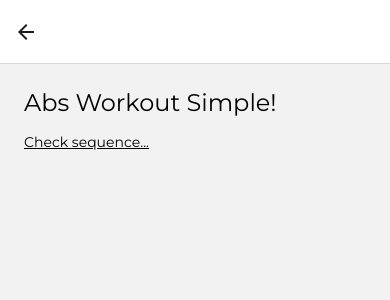
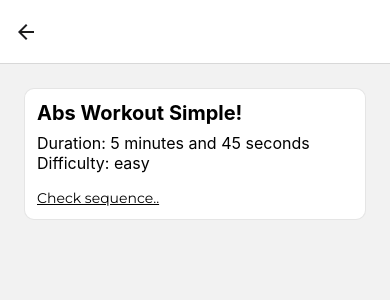
Before and after one commit to ikadgzl/react-native-workout-app, a React Native app: screen / in a window 390 px wide. Both pictures are taken after a click on the element 195 px from the left and 124 px from the top of the page. Shown: the top 300 px of the page. Built offline with nearby package versions, Linux system fonts and the light colour scheme.

Commit message:
implemented modal

```diff
--- a/App.tsx
+++ b/App.tsx
@@ -5,7 +5,7 @@ import Navigation from './navigation';
 export default function App() {
   const [loadingCompleted] = useCachedResources();
 
-  if (!loadingCompleted) return 'loading';
+  if (!loadingCompleted) return 'loading...';
 
   return (
     <>
--- /dev/null
+++ b/components/Modal.tsx
@@ -0,0 +1,41 @@
+import { useState } from 'react';
+import { Modal as RNModal, StyleSheet, View } from 'react-native';
+import { PressableText } from './styled/PressableText';
+
+interface ActivatorProps {
+  handleOpen: () => void;
+}
+
+interface ModalProps {
+  activator?: React.FunctionComponent<ActivatorProps>;
+  children?: React.ReactNode;
+}
+
+export function Modal({ activator: Activator, children }: ModalProps) {
+  const [modalActivated, setModalActivated] = useState<boolean>(false);
+
+  return (
+    <View>
+      {Activator ? <Activator handleOpen={() => setModalActivated(true)} /> : <PressableText onPress={() => setModalActivated(true)} text='See...' />}
+
+      <RNModal visible={modalActivated} animationType='fade'>
+        <View style={styles.modal}>
+          <View style={styles.contentView}>{children}</View>
+          <PressableText onPress={() => setModalActivated(false)} text='Close' />
+        </View>
+      </RNModal>
+    </View>
+  );
+}
+
+const styles = StyleSheet.create({
+  modal: {
+    flex: 1,
+    alignItems: 'center',
+    justifyContent: 'center'
+  },
+
+  contentView: {
+    marginBottom: 12
+  }
+});
--- a/components/WorkoutItem.tsx
+++ b/components/WorkoutItem.tsx
@@ -2,12 +2,19 @@ import { StyleSheet, Text, View } from 'react-native';
 import { Workout } from '../types/data';
 import { formatTime } from '../utils/time';
 
-export default function WorkoutItem({ item }: { item: Workout }) {
+interface WorkoutItemProps {
+  item: Workout;
+  children?: React.ReactNode;
+}
+
+export default function WorkoutItem({ item, children }: WorkoutItemProps) {
   return (
     <View style={styles.container}>
       <Text style={styles.name}>{item.name}</Text>
       <Text style={styles.duration}>Duration: {formatTime(item.duration)}</Text>
       <Text style={styles.difficulty}>Difficulty: {item.difficulty}</Text>
+
+      {children && <View style={styles.childStyles}>{children}</View>}
     </View>
   );
 }
@@ -34,5 +41,8 @@ const styles = StyleSheet.create({
 
   difficulty: {
     fontSize: 16
+  },
+  childStyles: {
+    marginTop: 16
   }
 });
--- a/components/PressableText.tsx
+++ b/components/styled/PressableText.tsx
@@ -1,5 +1,5 @@
 import { Pressable, PressableProps } from 'react-native';
-import { MontserratText } from './styled/MontserratText';
+import { MontserratText } from './MontserratText';
 
 export function PressableText(props: PressableProps & { text: string }) {
   return (
--- a/screens/WorkoutDetailsScreen.tsx
+++ b/screens/WorkoutDetailsScreen.tsx
@@ -1,8 +1,12 @@
 import { NativeStackHeaderProps } from '@react-navigation/native-stack';
-import { Pressable, StyleSheet, View } from 'react-native';
-import { PressableText } from '../components/PressableText';
+import { StyleSheet, View } from 'react-native';
+import { PressableText } from '../components/styled/PressableText';
 import { MontserratText } from '../components/styled/MontserratText';
 import { useWorkoutById } from '../hooks/useWorkoutById';
+import { Modal } from '../components/Modal';
+import { formatTime } from '../utils/time';
+import { FontAwesome } from '@expo/vector-icons';
+import WorkoutItem from '../components/WorkoutItem';
 
 interface DetailsParams {
   route: {
@@ -15,12 +19,24 @@ interface DetailsParams {
 export default function WorkoutDetailsScreen({ route }: NativeStackHeaderProps & DetailsParams) {
   const [workout] = useWorkoutById(route.params.slug);
 
-  if (!workout) return 'loading..';
+  if (!workout) return null;
 
   return (
     <View style={styles.container}>
-      <MontserratText style={styles.header}>{workout.name}</MontserratText>
-      <PressableText onPress={() => console.log('pressable text from' + workout.name)} text='Check sequence...' />
+      <WorkoutItem item={workout}>
+        <Modal activator={({ handleOpen }) => <PressableText onPress={handleOpen} text='Check sequence..' />}>
+          <View>
+            {workout.sequence.map((s, idx) => (
+              <View style={styles.sequenceItem} key={s.slug}>
+                <MontserratText>
+                  {s.name} - {s.type} - {formatTime(s.duration)}
+                </MontserratText>
+                {idx !== workout.sequence.length - 1 && <FontAwesome name='arrow-down' size={24} />}
+              </View>
+            ))}
+          </View>
+        </Modal>
+      </WorkoutItem>
     </View>
   );
 }
@@ -33,5 +49,15 @@ const styles = StyleSheet.create({
   header: {
     marginBottom: 16,
     fontSize: 24
+  },
+
+  modal: {
+    flex: 1,
+    alignItems: 'center',
+    justifyContent: 'center'
+  },
+
+  sequenceItem: {
+    alignItems: 'center'
   }
 });
```
